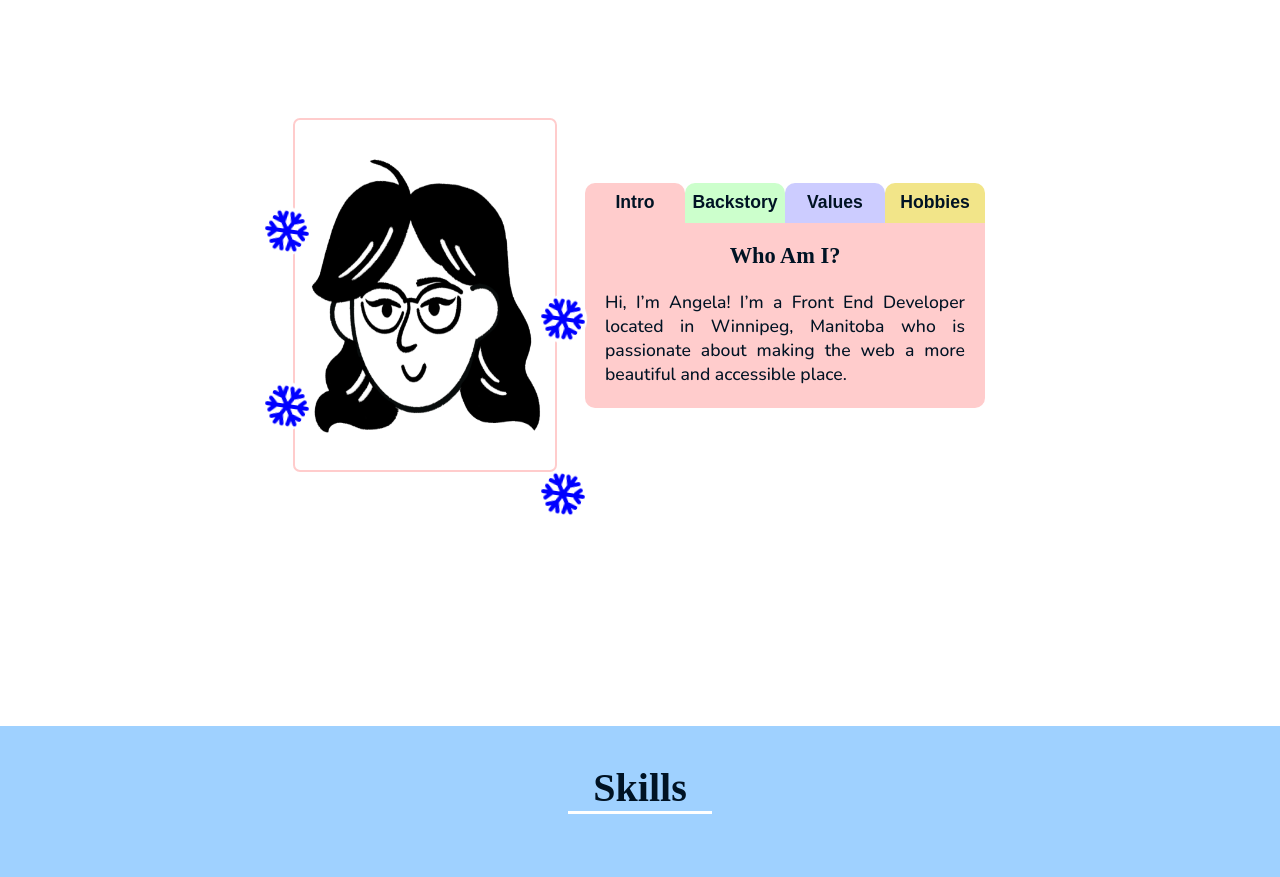
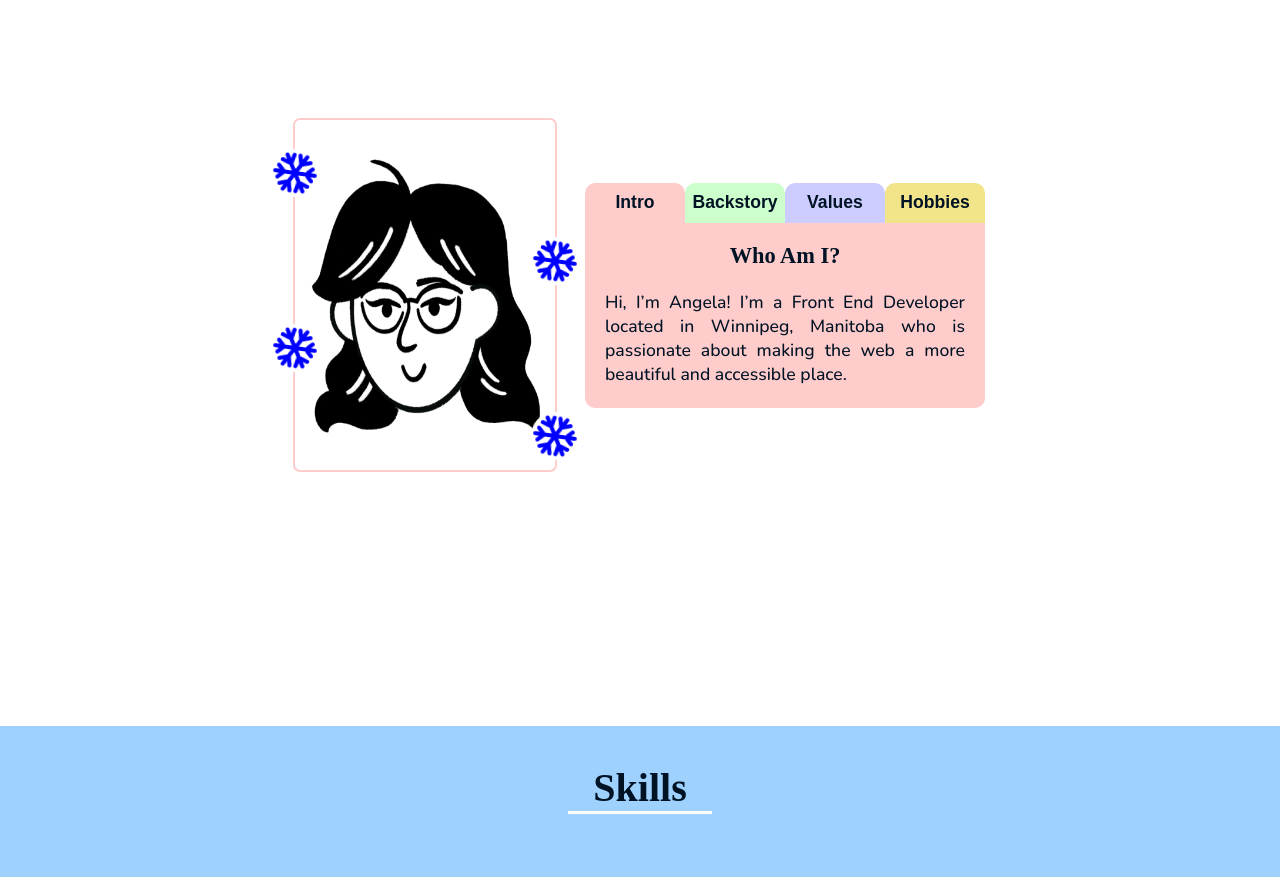
Before and after one commit to ang-riv/portfolio, a React (Create React App) app: page / in a window 1280 px wide. Shown: the part 1000-1877 px from the top of the page. Built offline with nearby package versions, Linux system fonts and the light colour scheme; a web font is replaced by a local one.

Commit message:
Added correct placements for icons

```diff
--- a/src/sections/About/AboutPhoto.js
+++ b/src/sections/About/AboutPhoto.js
@@ -7,17 +7,17 @@ const AboutPhoto = ({ activeTab }) => {
   const containerRef = useRef(null);
   const [containerTop, setContainerTop] = useState(0);
   const [containerWidth, setContainerWidth] = useState(0);
-  let halfTop = containerTop / 2;
+  let halfTop = containerTop / 2 + 15;
   const numOfIcons = 4;
   let positions = [];
 
   // testing styles
   const styles = {
-    width: "fit-content",
-    height: "fit-content",
+    width: "100%",
+    height: "2px",
     position: "absolute",
-    top: 43,
-    left: -24.5,
+    backgroundColor: "slateBlue",
+    top: 0,
   };
 
   // getting measurements for where to place the icons
@@ -25,6 +25,7 @@ const AboutPhoto = ({ activeTab }) => {
     if (containerRef.current) {
       const container = containerRef.current.getBoundingClientRect();
       const height = container.height / numOfIcons;
+      console.log(container.height);
       setContainerWidth(container.width);
       setContainerTop(height);
     }
@@ -37,23 +38,23 @@ const AboutPhoto = ({ activeTab }) => {
   }
 
   // creating icons with the right placement
-  const iconComponents = positions.map((placement, index) => {
+  const iconComponents = positions.map((yPlacement, index) => {
     // center the icon on the edge of the container + alternate sides
     let side = 0;
-    index % 2 === 0 ? (side = -8) : (side = containerWidth + 8);
+    index % 2 === 0 ? (side = -24) : (side = containerWidth - 24);
+    console.log(yPlacement);
     return (
       <AboutIcon
         key={index}
         activeTab={activeTab}
-        yPlacement={placement}
+        yPlacement={yPlacement}
         xPlacement={side}
       />
     );
   });
-  //console.log(positions);
   return (
     <div className="about-photo" ref={containerRef}>
-      <div style={styles}>{iconComponents}</div>
+      {iconComponents}
       <img
         src={avatar}
         alt="profile avatar"
```
